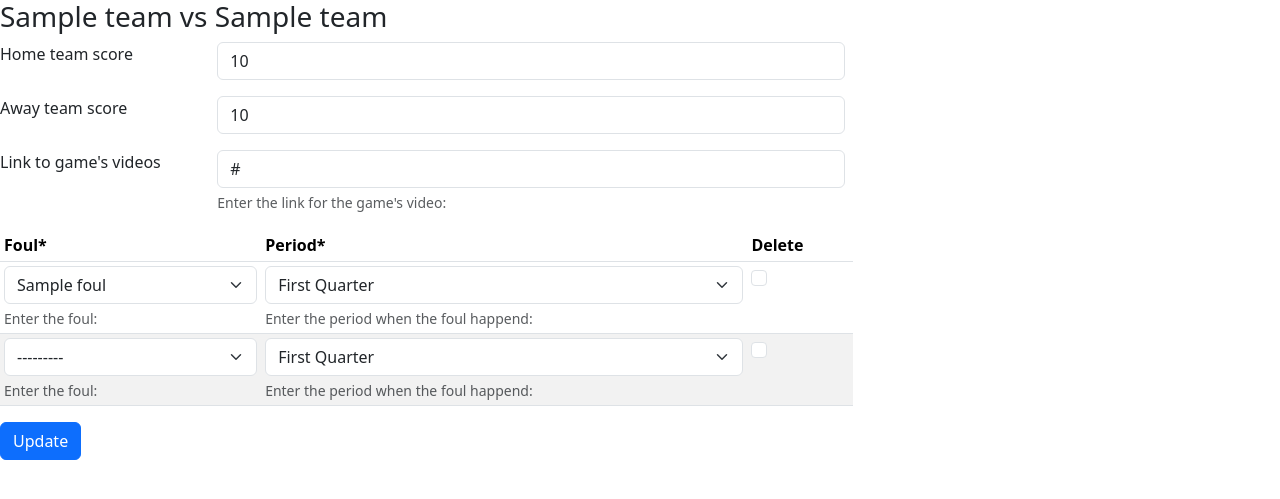
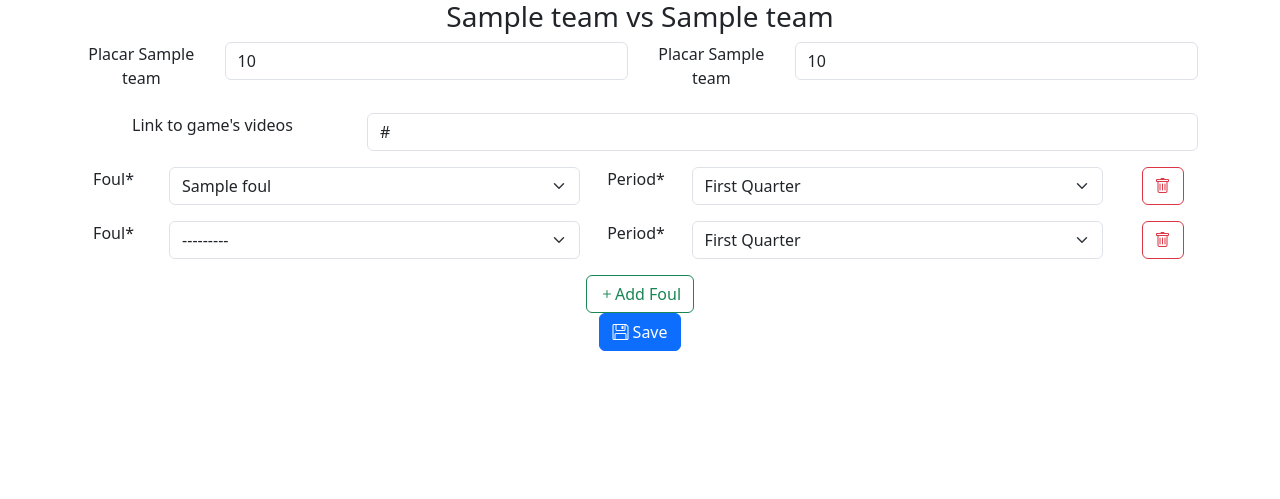
Before and after one commit to rafacasa/football-library, a Django app: page /football/edit/1/ in a window 1280 px wide. Shown: the top 499 px of the page. Run offline with Django 5.2, Linux system fonts and the light colour scheme; tables that the repository leaves empty hold one stand-in row (values such as "Sample post"); some libraries are stand-ins or nearby versions.

Commit message:
form working

```diff
--- a/src/football/forms.py
+++ b/src/football/forms.py
@@ -1,5 +1,6 @@
+from crispy_forms.bootstrap import StrictButton
 from crispy_forms.helper import FormHelper
-from crispy_forms.layout import Submit
+from crispy_forms.layout import Div, Layout, Row
 from django.forms import ModelForm, inlineformset_factory
 
 from .models import Game, Game_Foul
@@ -11,8 +12,20 @@ class GameForm(ModelForm):
         self.helper = FormHelper()
         self.helper.form_tag = False
         self.helper.form_class = "form-horizontal"
-        self.helper.label_class = "col-lg-2"
-        self.helper.field_class = "col-lg-6"
+        self.helper.label_class = "col-lg-3"
+        self.helper.field_class = "col-lg-9"
+        self.helper.layout = Layout(
+            Row(
+                Div("home_team_score", css_class="col"),
+                Div("away_team_score", css_class="col"),
+            ),
+            Row(
+                Div("video_link", css_class="col"),
+            ),
+        )
+        if self.instance is not None:
+            self.fields["home_team_score"].label = f"Placar {self.instance.home_team}"
+            self.fields["away_team_score"].label = f"Placar {self.instance.away_team}"
 
     class Meta:
         model = Game
@@ -32,6 +45,21 @@ class GameFoulFormSetHelper(FormHelper):
         super().__init__(*args, **kwargs)
         self.form_tag = False
         self.disable_csrf = True
-        self.add_input(Submit("submit", "Update"))
-        self.template = "bootstrap5/table_inline_formset.html"
-        # self.field_class = "col-lg-3"
+        self.form_class = "form-horizontal"
+        self.label_class = "col-lg-2"
+        self.field_class = "col-lg-10"
+        self.layout = Layout(
+            Div(
+                Div("foul", css_class="col"),
+                Div("period", css_class="col"),
+                Div(
+                    StrictButton(
+                        '<i class="bi bi-trash"></i>',
+                        "Del",
+                        css_class="btn btn-outline-danger",
+                    ),
+                    css_class="col-1",
+                ),
+                css_class="row",
+            )
+        )
--- a/src/football/models.py
+++ b/src/football/models.py
@@ -73,7 +73,7 @@ class Game(models.Model):
     )
     video_link = models.URLField(
         verbose_name="link to game's videos",
-        help_text="Enter the link for the game's video:",  # TODO Translations
+        # help_text="Enter the link for the game's video:",  # TODO Translations
         blank=True,
     )
     league = models.ForeignKey(
@@ -140,20 +140,20 @@ class Game_Foul(models.Model):
         Game,
         on_delete=models.PROTECT,
         verbose_name="game",
-        help_text="Enter the game where the foul happend:",  # TODO Translations
+        # help_text="Enter the game where the foul happend:",  # TODO Translations
     )
     foul = models.ForeignKey(
         Foul,
         on_delete=models.PROTECT,
         verbose_name="foul",
-        help_text="Enter the foul:",  # TODO Translations
+        # help_text="Enter the foul:",  # TODO Translations
     )
     period = models.CharField(
         max_length=5,
         choices=Period,
         default=Period.QTR1,
         verbose_name="period",
-        help_text="Enter the period when the foul happend:",  # TODO Translations
+        # help_text="Enter the period when the foul happend:",  # TODO Translations
     )
 
     class Meta:
--- a/src/football/templates/football/game_update.html
+++ b/src/football/templates/football/game_update.html
@@ -3,11 +3,29 @@
 {% load crispy_forms_tags %}
 
 {% block content %}
-    <h3> {{ game.home_team.team_name }} vs {{ game.away_team.team_name }} </h3>
+    <div class="row">
+        <div class="col">
+            <h3> {{ game.home_team.team_name }} vs {{ game.away_team.team_name }} </h3>
+        </div>
+    </div>
+
     <form method="post" class="form-horizontal">
         {% crispy form %}
-        <div class="col-lg-8">
-            {% crispy formset formset_helper %}
+        {% crispy formset formset_helper%}
+        <template>
+            {% crispy formset.empty_form formset_helper %}
+        </template>
+
+        <div class="row">
+            <div class="col">
+                <button type="button" class="btn btn-outline-success"><i class="bi bi-plus"></i>Add Foul</button>
+            </div>
+        </div>
+        <div class="row">
+            <div class="col">
+                <button class="btn btn-primary" type="submit"><i class="bi bi-floppy"></i>  Save</button>
+            </div>
         </div>
     </form>
+
 {% endblock content %}
--- a/src/football/urls.py
+++ b/src/football/urls.py
@@ -5,6 +5,6 @@ from . import views
 app_name = "football"
 urlpatterns = [
     path("", views.GameListView.as_view(), name="gamelist"),
-    path("edit/<int:pk>/", views.GameUpdateView.as_view(), name="update-game"),
+    path("edit/<int:pk>/", views.GameUpdateFoulInformation, name="update-game"),
     path("<int:pk>/", views.GameDetailView.as_view(), name="view-game"),
 ]
--- a/src/football/views.py
+++ b/src/football/views.py
@@ -1,5 +1,5 @@
 from django.core.exceptions import ImproperlyConfigured
-from django.shortcuts import get_object_or_404
+from django.shortcuts import get_object_or_404, redirect, render
 from django.views.generic.detail import DetailView
 from django.views.generic.edit import UpdateView
 from django.views.generic.list import ListView
@@ -50,7 +50,7 @@ class GameUpdateView(UpdateView):
         context = super().get_context_data(**kwargs)
         if "formset" not in context:
             context["formset"] = self.get_formset()
-            context["formset_helper"] = GameFoulFormSetHelper()
+        context["formset_helper"] = GameFoulFormSetHelper()
         return context
 
     def form_valid(self, form, formset):
@@ -73,12 +73,27 @@ class GameUpdateView(UpdateView):
             return self.form_invalid(form, formset)
 
 
-def add_foul_on_formset(request, pk):
+def GameUpdateFoulInformation(request, pk):
     game = get_object_or_404(Game, pk=pk)
-    form = GameForm(request.POST, instance=game)
-    formset = GameFoulFormSet(request.POST, instance=game)
-    if form.is_valid() and formset.is_valid():
-        form.save()
-        formset.save()
-        # formset2 = GameFoulFormSet(instance=game)
-        # return render parcial do form e formset2
+
+    if request.method == "POST":
+        form = GameForm(request.POST, instance=game)
+        formset = GameFoulFormSet(request.POST, instance=game)
+
+        if form.is_valid() and formset.is_valid():
+            # TODO save all information on a transaction
+            form.save()
+            formset.save()
+            return redirect("football:view-game", pk=pk)
+    else:
+        form = GameForm(instance=game)
+        formset = GameFoulFormSet(instance=game)
+
+    context = {
+        "form": form,
+        "game": game,
+        "formset": formset,
+        "formset_helper": GameFoulFormSetHelper(),
+    }
+
+    return render(request, "football/game_update.html", context)
--- a/src/templates/base.html
+++ b/src/templates/base.html
@@ -9,10 +9,12 @@
         <link rel="icon" href="" type="image/x-icon">
         <!-- Bootstrap CSS -->
         <link href="{% static 'css/bootstrap.min.css' %}" rel="stylesheet">
+        <link rel="stylesheet" href="https://cdn.jsdelivr.net/npm/bootstrap-icons@1.13.1/font/bootstrap-icons.min.css">
     </head>
     <body>
-        {% block content %}{% endblock content %}
-
+        <div class="container text-center">
+            {% block content %}{% endblock content %}
+        </div>
         <!-- Bootstrap JS -->
         <script src="{% static 'js/bootstrap.bundle.min.js' %}"></script>
     </body>
```
